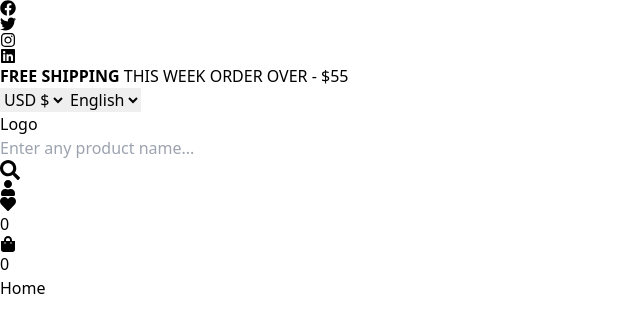
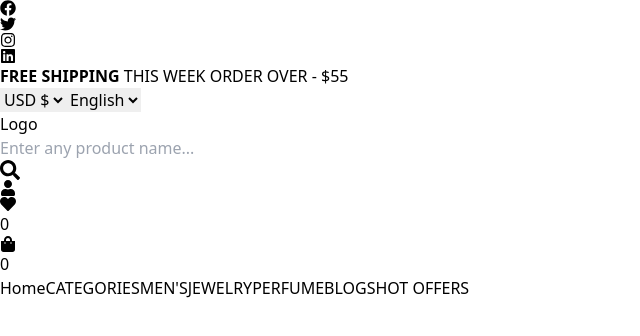
Before and after one commit to adilraees786/New-Next-JS-Project, a Next.js app: page / in a window 1280 px wide. Shown: the top 336 px of the page, without its empty margins (0-640 px from the left). Built offline with nearby package versions, Linux system fonts and the light colour scheme.

Commit message:
add others link in navbar

```diff
--- a/src/Components/Navbar..js
+++ b/src/Components/Navbar..js
@@ -11,6 +11,30 @@ const Navbar = () => {
 href="#">
   Home
   </Link>
+<Link className=" navbar__link relative"
+href="#">
+  CATEGORIES
+  </Link>
+<Link className=" navbar__link relative"
+href="#">
+  MEN'S
+  </Link>
+<Link className=" navbar__link relative"
+href="#">
+  JEWELRY
+  </Link>
+<Link className=" navbar__link relative"
+href="#">
+  PERFUME
+  </Link>
+<Link className=" navbar__link relative"
+href="#">
+  BLOGS
+  </Link>
+<Link className=" navbar__link relative"
+href="#">
+  HOT OFFERS
+  </Link>
         </div>
       </div>
     </div>
```
